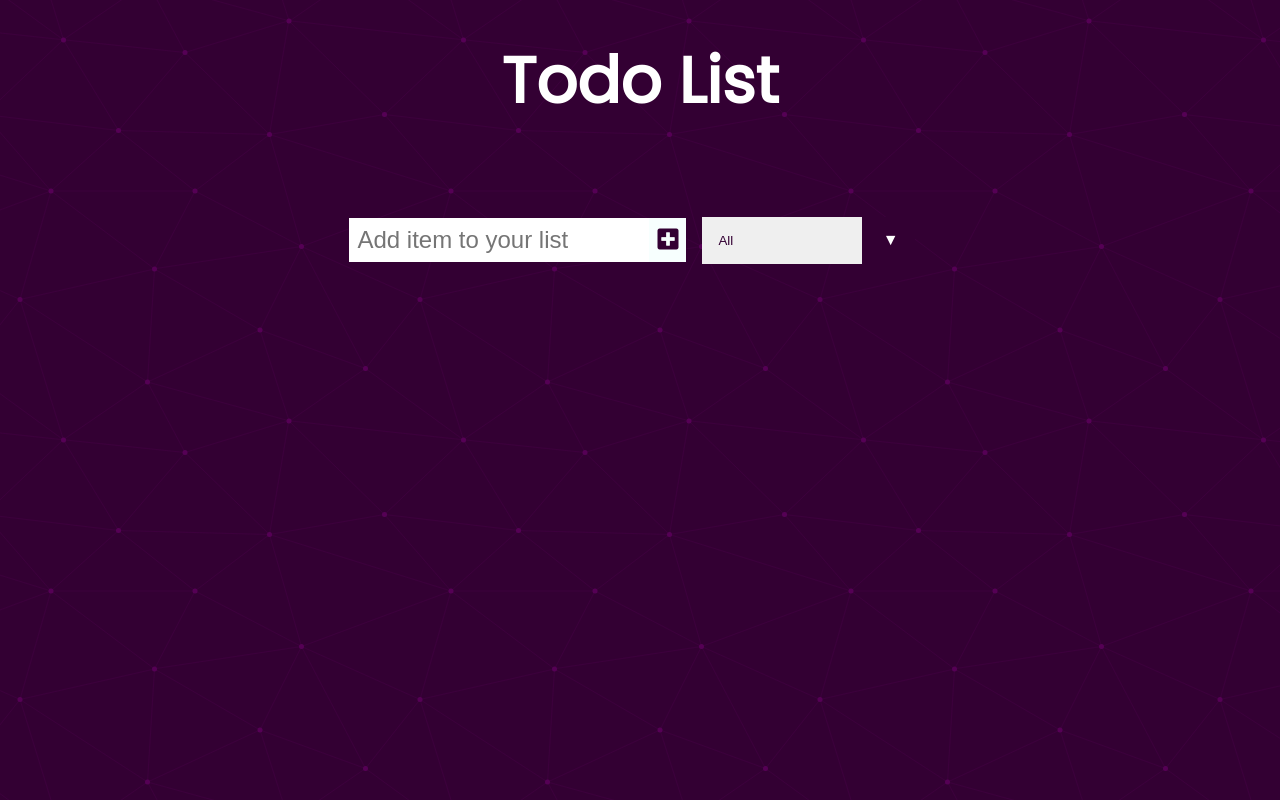
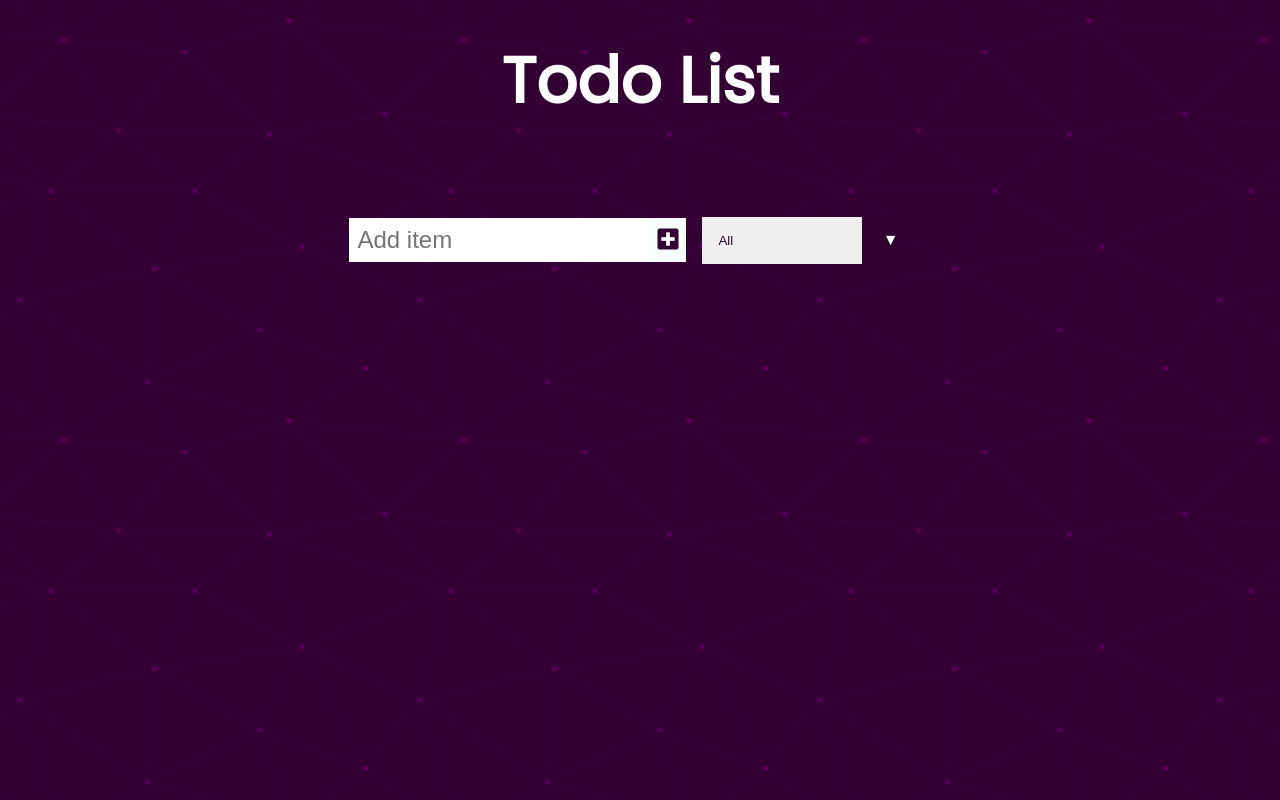
Before and after one commit to Sakshikulkarni880/To-do-List, a plain HTML site: page index.html in a window 1280 px wide. Drawn offline with Linux system fonts and the light colour scheme.

Commit message:
Update index.html

```diff
--- a/index.html
+++ b/index.html
@@ -22,7 +22,7 @@
     <h1>Todo List</h1>
   </header>
   <form>
-      <input type="text" class="todo-input" placeholder="Add item to your list">
+      <input type="text" class="todo-input" placeholder="Add item">
       <button class="todo-button" type="submit">
           <i class="fas fa-plus-square"></i>
       </button>
```
